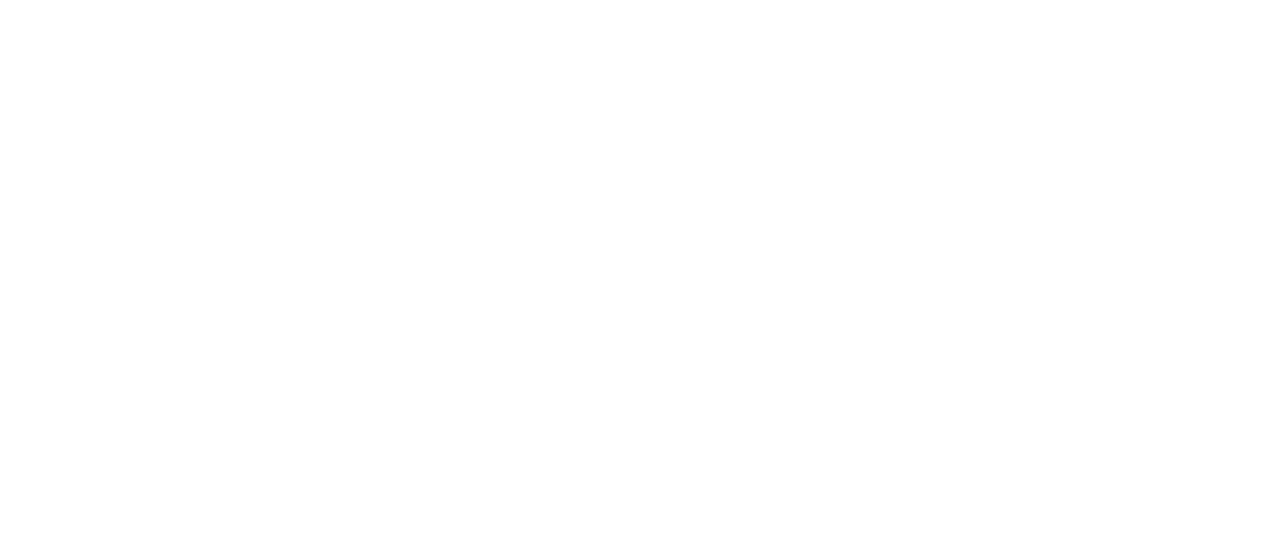
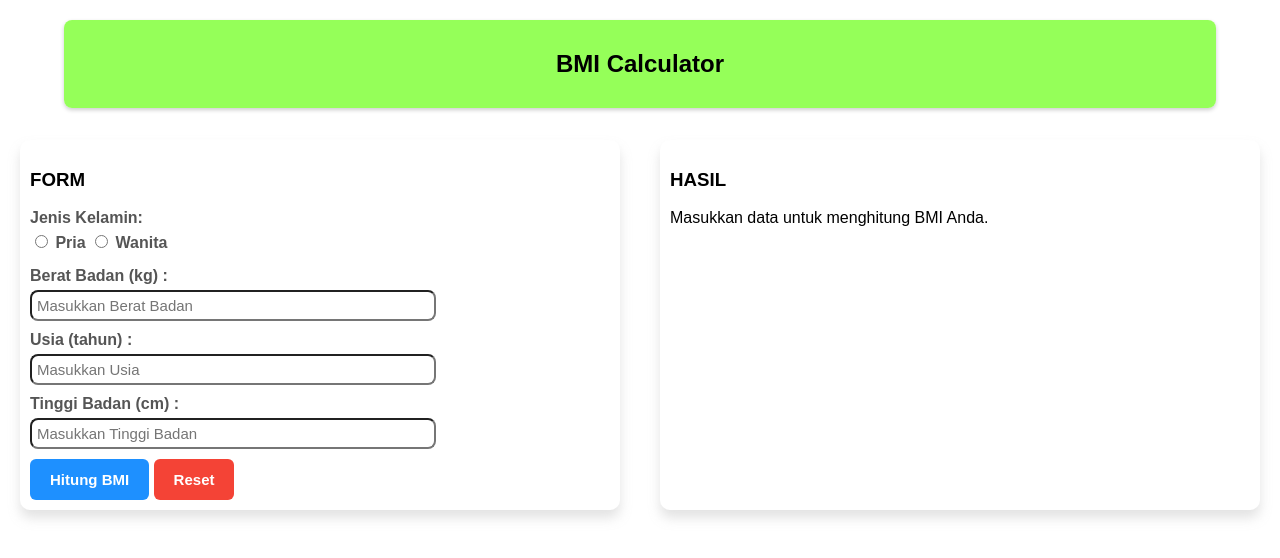
Before and after one commit to revou-fundamental-course/20-jan-25-NoviDuwiSaputri, a plain HTML site: page index.html in a window 1280 px wide. Drawn offline with Linux system fonts and the light colour scheme.

Commit message:
feat: form page

```diff
--- /dev/null
+++ b/css/style.css
@@ -0,0 +1,89 @@
+body {
+    margin: 0;
+    padding: 0;
+    background-color: white !important;
+    font-family: 'Arial', sans-serif;
+}
+
+.container {
+    display: flex;
+    justify-content: space-between;
+    align-items: stretch;
+    margin-top: 140px;
+    height: auto !important;
+}
+
+/* navbar */
+.navbar {
+    display: flex;
+    justify-content: center;
+    align-items: center;
+    background-color: rgba(135, 255, 66, 0.877);
+    box-shadow: 0px 2px 4px rgba(0, 0, 0, 0.2);
+    position: fixed;
+    top: 20px;
+    left: 5%;
+    right: 5%;
+    width: 90%;
+    padding: 10px 0;
+    border-radius: 8px;
+}
+
+/* Card Style */
+.left-card, .right-card {
+    flex: 1;
+    padding: 10px;
+    background-color: var(--bg-color-light);
+    border-radius: 10px;
+    color: black;
+    box-shadow: 0 8px 12px rgba(219, 219, 219, 0.764);
+    margin: 0 20px;
+}
+
+/* form */
+.input-group {
+    margin-bottom: 10px;
+}
+
+.input-group label {
+    font-weight: bold;
+    display: inline-block;
+    margin-bottom: 5px;
+    color: #555;
+}
+
+.input-group input[type="number"]{
+    padding: 5px;
+    display: flex;
+    width: 70%;
+    box-sizing: border-box;
+    border-radius: 8px;
+    font-size: 15px;
+}
+
+/* button */
+button {
+    display: inline-block;
+    padding: 12px 20px;
+    font-size: 15px;
+    font-weight: bold;
+    text-align: center;
+    border-radius: 6px;
+    border: none;
+    cursor: pointer;
+    transition: all 0.3s ease;
+}
+.button-submit {
+    background-color: dodgerblue;
+    color: #fff;
+}
+.button-submit:hover {
+    background-color: #007bff;
+}
+.button-reset {
+    background-color: #f44336;
+    color: #fff;
+}
+.button-reset:hover {
+    background-color: #dc3545;
+}
--- a/index.html
+++ b/index.html
@@ -4,9 +4,67 @@
 <head>
     <meta charset="UTF-8">
     <meta name="viewport" content="width=device-width, initial-scale=1.0">
-    <title>Document</title>
+    <title>BMI Calculator</title>
+    <link rel="stylesheet" href="css/style.css">
 </head>
 <body>
+    <div class="container">
+        <!-- navbar -->
+        <nav class="navbar">
+            <h2>BMI Calculator</h2>
+        </nav>
+        <!-- end navbar -->
 
+        <!-- left-card -->
+        <div class="left-card">
+            <h3>FORM</h3>
+            <form id="bmiForm">
+                <!-- gender -->
+                <div class="input-group">
+                    <label for="weight">Jenis Kelamin:</label>
+                    <div>
+                        <label for="male">
+                            <input type="radio" id="male" name="gender" value="male" required> Pria
+                        </label>
+                        <label for="female">
+                            <input type="radio" id="female" name="gender" value="female" required> Wanita
+                        </label>
+                    </div>
+                </div>
+
+                <!-- weight -->
+                <div class="input-group">
+                    <label for="weight">Berat Badan (kg) :</label>
+                    <input type="number" id="weight" name="weight" min="1" placeholder="Masukkan Berat Badan" required>
+                </div>
+
+                <!-- age -->
+                <div class="input-group">
+                    <label for="age">Usia (tahun) :</label>
+                    <input type="number" id="age" name="age" min="1" max="150" placeholder="Masukkan Usia" required>
+                </div>
+
+                <!-- height -->
+                <div class="input-group">
+                    <label for="height">Tinggi Badan (cm) :</label>
+                    <input type="number" id="height" name="height" min="1" placeholder="Masukkan Tinggi Badan" required>
+                </div>
+
+                <!-- button -->
+                <button type="button" class="button button-submit" id="calculateBmi">Hitung BMI</button>
+                <button type="reset" class="button button-reset" id="resetBtn">Reset</button>
+            </form>
+        </div>
+        <!-- end left-card -->
+
+        <!-- right-card -->
+        <div class="right-card">
+            <h3>HASIL</h3>
+            <p id="resultText">Masukkan data untuk menghitung BMI Anda.</p>
+        </div>
+        <!-- end right-card -->
+    </div>
+
+    <script src="js/script.js"></script>
 </body>
 </html>
--- /dev/null
+++ b/js/script.js
@@ -0,0 +1,59 @@
+// reset button
+document.getElementById("resetBtn").addEventListener("click", function() {
+    // form input
+    document.getElementById('input[name="gender"]:checked').checked = false;
+    document.getElementById("weight").value = "";
+    document.getElementById("age").value = "";
+    document.getElementById("height").value = "";
+
+    // results
+    document.getElementById("resultText").innerHTML = "Masukkan data untuk menghitung BMI Anda.";
+});
+
+// calculate button
+document.getElementById("calculateBmi").addEventListener("click", function() {
+    // form input
+    var weight = parseFloat(document.getElementById("weight").value);
+    var age = parseInt(document.getElementById("age").value);
+    var height = parseFloat(document.getElementById("height").value);
+
+    // validation
+    if (isNaN(weight) || isNaN(age) || isNaN(height)) {
+        alert("Please enter valid numbers for weight, age, and height.");
+        return;
+    }
+
+    // convert height from cm to m
+    var heightMeters = height / 100
+
+    // BMI calculation
+    var bmi = weight / (heightMeters * heightMeters);
+
+    // results BMI
+    var resultBmi = Math.round(bmi*10) / 10;
+
+    // BMI classification
+    var classification;
+    var conlusion;
+    if (bmi < 18.5) {
+        classification = "Kekurangan Berat Badan";
+        conlusion = "Anda memiliki berat badan kurang";
+    } else if (bmi < 25) {
+        classification = "Berat Badan Normal (Ideal)";
+        conlusion = "Anda memiliki berat badan ideal";
+    } else if (bmi < 30) {
+        classification = "Kelebihan Berat Badan";
+        conlusion = "Anda memiliki kelbihan berat badan";
+    } else {
+        classification = "Kegemukan atau Obesitas";
+        conlusion = "Anda kegemukan atau obesitas";
+    }
+
+    // display results
+    var result = document.getElementById("resultText")
+    result.innerHTML = `
+    <p style="text-align: center;">${classification}</p>
+    <h1 style="text-align: center;"> ${resultBmi}</h1>
+    <p style="text-align: center;">${conlusion}</p>
+    `
+});
```
